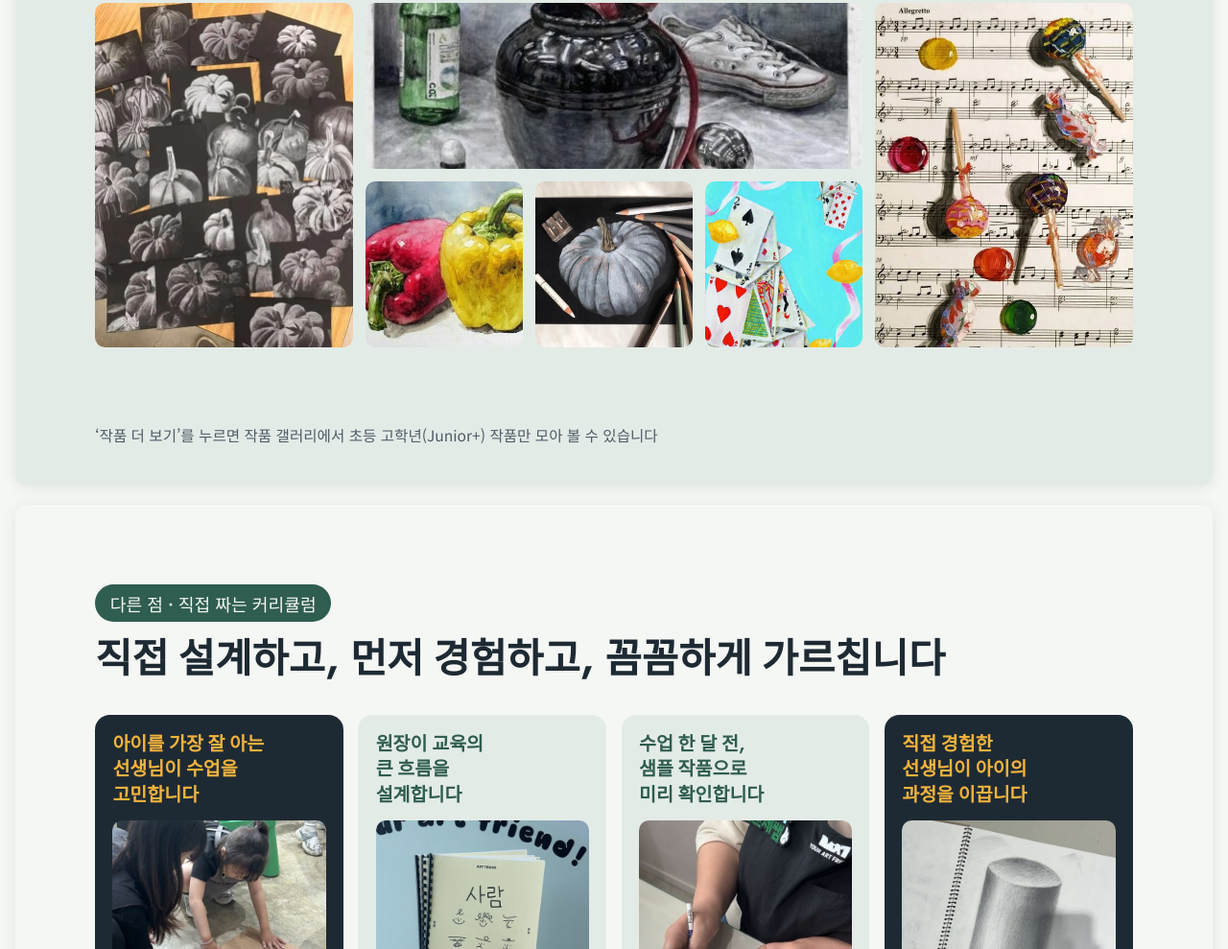
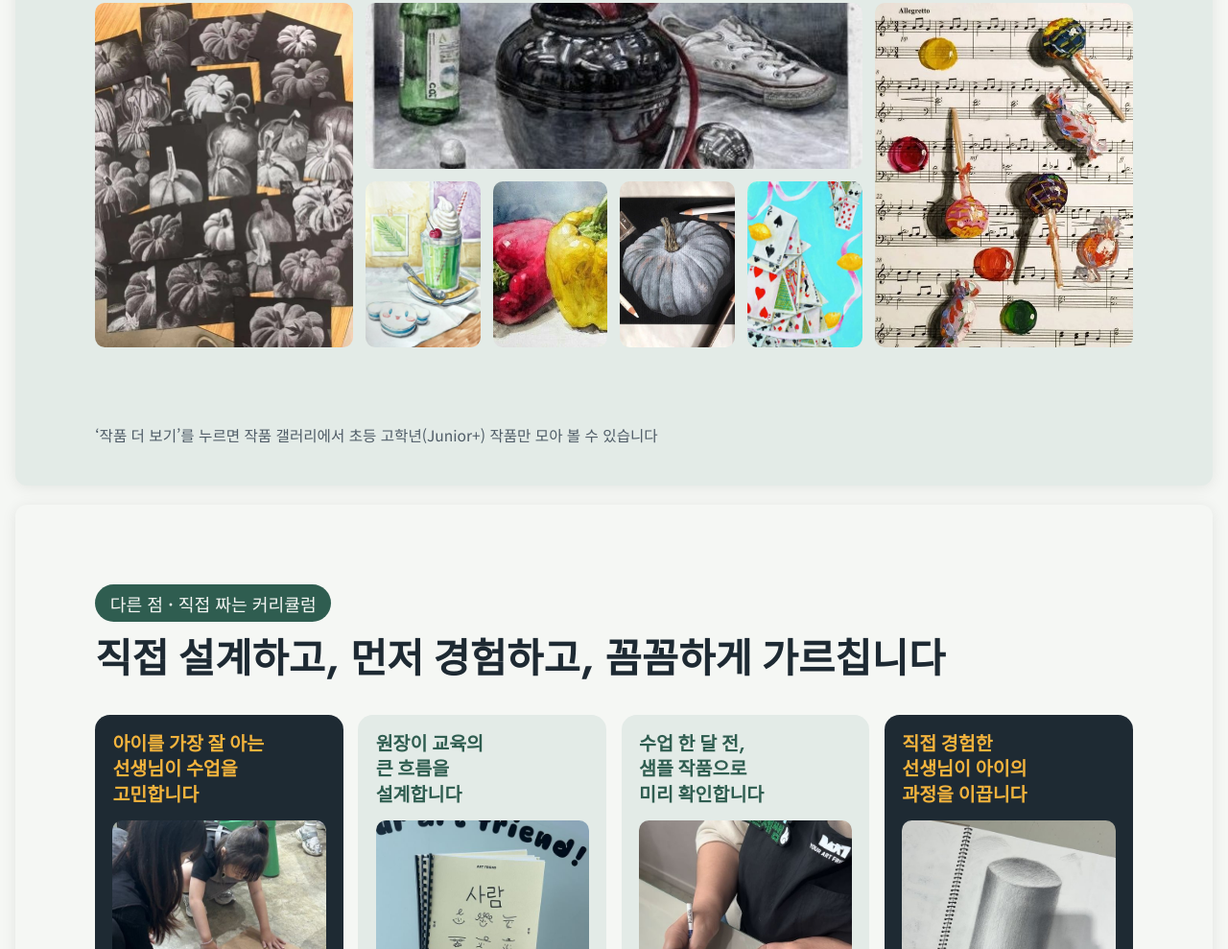
Before and after one commit to ssammisool-hub/artfriend-gallery, a plain HTML site: page consult/senior/index.html in a window 1280 px wide. Shown: the part 3165-4154 px from the top of the page at 96% size. Drawn offline with Linux system fonts and the light colour scheme.

Commit message:
고학년 안내서: 멜론소다 수채 정물 추가
Co-Authored-By: Claude Opus 5.5 <noreply@anthropic.com>
Claude-Session: https://claude.ai/code/session_01QW1o8aafi3jWtPXuv6CwAN

```diff
--- a/consult/senior/index.html
+++ b/consult/senior/index.html
@@ -148,9 +148,10 @@ body{margin:0;word-break:keep-all;overflow-wrap:anywhere;background:var(--page);
 <img alt="유리병, 항아리, 운동화, 셔틀콕을 놓고 그린 수채 정물" decoding="async" loading="lazy" sizes="(max-width: 899px) 50vw, 531px" src="../img/28d41f706411.jpg" srcset="../img/28d41f706411-s.jpg 540w, ../img/28d41f706411.jpg 550w" style="width:calc(796 * var(--u));height:calc(266 * var(--u));object-fit:cover;object-position:50% 45%;border-radius:calc(16 * var(--u));aspect-ratio:796/266;"/>
 </div>
 <div class="imgrow" style="display:flex;gap:calc(20 * var(--u))">
-<img alt="빨간 파프리카와 노란 파프리카 수채화" decoding="async" loading="lazy" sizes="(max-width: 899px) 50vw, 168px" src="../img/39e8f9205a8a.jpg" srcset="../img/39e8f9205a8a-s.jpg 420w, ../img/39e8f9205a8a.jpg 420w" style="width:calc(252 * var(--u));height:calc(266 * var(--u));object-fit:cover;object-position:50% 50%;border-radius:calc(16 * var(--u));aspect-ratio:252/266;"/>
-<img alt="검은 종이에 색연필로 그린 회색 호박" decoding="async" loading="lazy" sizes="(max-width: 899px) 50vw, 168px" src="../img/3245568b6213.jpg" srcset="../img/3245568b6213-s.jpg 540w, ../img/3245568b6213.jpg 1050w" style="width:calc(252 * var(--u));height:calc(266 * var(--u));object-fit:cover;object-position:50% 50%;border-radius:calc(16 * var(--u));aspect-ratio:252/266;"/>
-<img alt="카드로 쌓은 탑과 레몬, 리본을 그린 채색화" decoding="async" loading="lazy" sizes="(max-width: 899px) 50vw, 168px" src="../img/de3c37ca711b.jpg" srcset="../img/de3c37ca711b-s.jpg 536w, ../img/de3c37ca711b.jpg 536w" style="width:calc(252 * var(--u));height:calc(266 * var(--u));object-fit:cover;object-position:50% 30%;border-radius:calc(16 * var(--u));aspect-ratio:252/266;"/>
+<img alt="유리잔에 담긴 멜론소다와 숟가락, 인형을 그린 수채 정물" decoding="async" loading="lazy" sizes="(max-width: 899px) 50vw, 123px" src="../img/ae2825ee675f.jpg" srcset="../img/ae2825ee675f-s.jpg 540w, ../img/ae2825ee675f.jpg 736w" style="width:calc(184 * var(--u));height:calc(266 * var(--u));object-fit:cover;object-position:50% 40%;border-radius:calc(16 * var(--u));aspect-ratio:184/266;"/>
+<img alt="빨간 파프리카와 노란 파프리카 수채화" decoding="async" loading="lazy" sizes="(max-width: 899px) 50vw, 168px" src="../img/39e8f9205a8a.jpg" srcset="../img/39e8f9205a8a-s.jpg 420w, ../img/39e8f9205a8a.jpg 420w" style="width:calc(184 * var(--u));height:calc(266 * var(--u));object-fit:cover;object-position:50% 50%;border-radius:calc(16 * var(--u));aspect-ratio:184/266;"/>
+<img alt="검은 종이에 색연필로 그린 회색 호박" decoding="async" loading="lazy" sizes="(max-width: 899px) 50vw, 168px" src="../img/3245568b6213.jpg" srcset="../img/3245568b6213-s.jpg 540w, ../img/3245568b6213.jpg 1050w" style="width:calc(184 * var(--u));height:calc(266 * var(--u));object-fit:cover;object-position:50% 50%;border-radius:calc(16 * var(--u));aspect-ratio:184/266;"/>
+<img alt="카드로 쌓은 탑과 레몬, 리본을 그린 채색화" decoding="async" loading="lazy" sizes="(max-width: 899px) 50vw, 168px" src="../img/de3c37ca711b.jpg" srcset="../img/de3c37ca711b-s.jpg 536w, ../img/de3c37ca711b.jpg 536w" style="width:calc(184 * var(--u));height:calc(266 * var(--u));object-fit:cover;object-position:50% 30%;border-radius:calc(16 * var(--u));aspect-ratio:184/266;"/>
 </div>
 </div>
 <img alt="악보 위에 사탕과 막대사탕을 그림자와 함께 그린 채색화" decoding="async" loading="lazy" sizes="(max-width: 899px) 50vw, 276px" src="../img/f4d331338a73.jpg" srcset="../img/f4d331338a73-s.jpg 540w, ../img/f4d331338a73.jpg 736w" style="width:calc(414 * var(--u));height:calc(552 * var(--u));object-fit:cover;object-position:50% 50%;border-radius:calc(16 * var(--u));aspect-ratio:414/552;"/>
```
Also changed, not shown: consult/img/ae2825ee675f-s.jpg (added), consult/img/ae2825ee675f.jpg (added).
